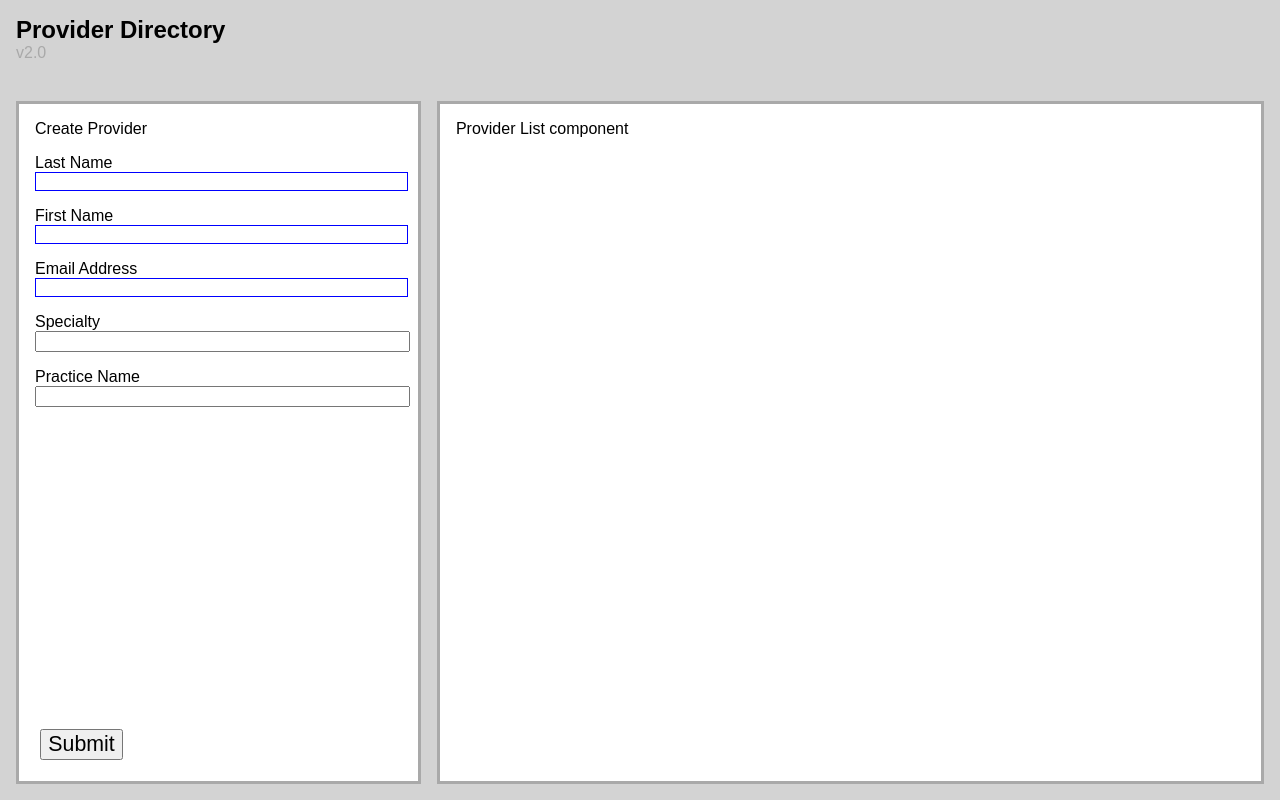
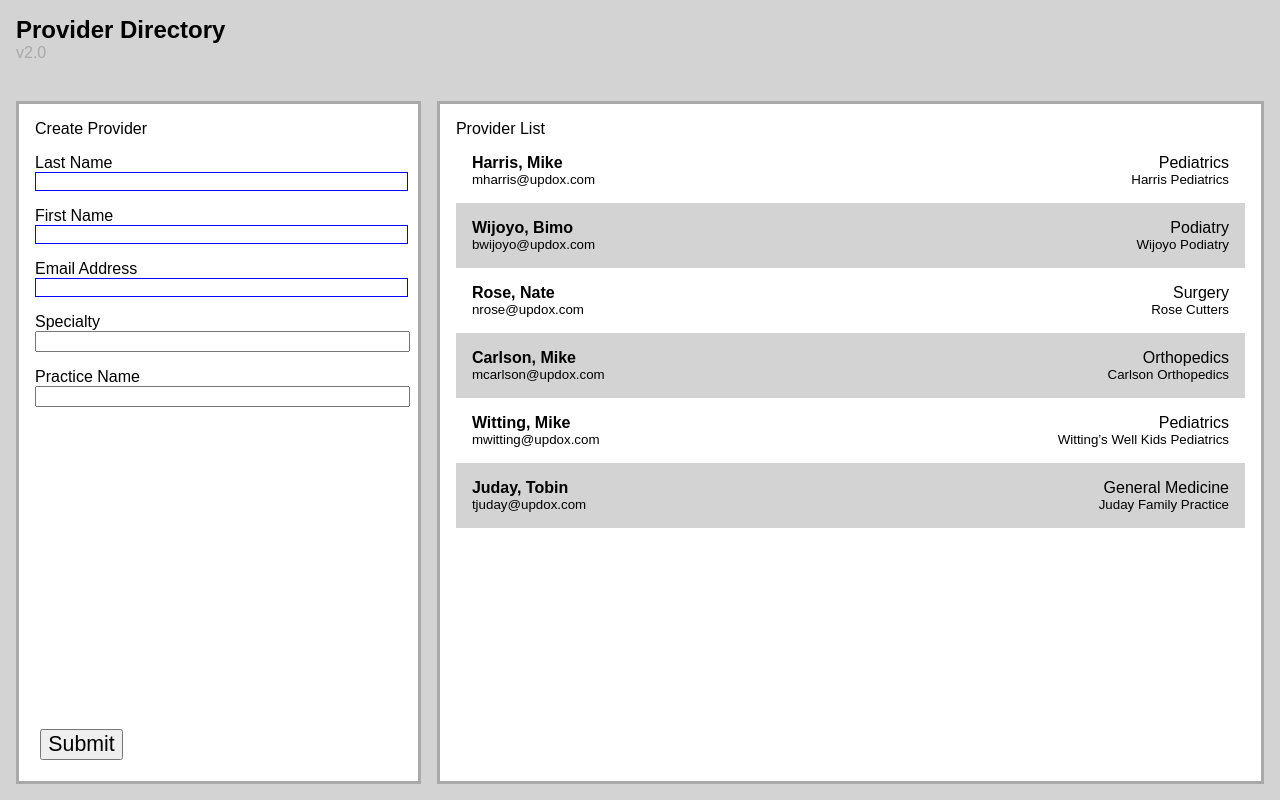
Before and after one commit to DougReeder/provider-directory, a React (Create React App) app: page / in a window 1280 px wide. Built offline with nearby package versions, Linux system fonts and the light colour scheme.

Commit message:
ProviderList displays default array of providers

```diff
--- a/src/App.css
+++ b/src/App.css
@@ -33,6 +33,7 @@
 .wrapper > * {
   margin: 1em;
   background-color: white;
+  overflow-y: scroll;
 }
 @supports (display: flex) {
   .wrapper {
--- a/src/App.js
+++ b/src/App.js
@@ -2,6 +2,51 @@ import React, {Component} from 'react';
 import ProviderCreate from './ProviderCreate';
 import ProviderList from "./ProviderList";
 import './App.css';
+
+const defaultProviders = [
+    {
+        "last_name": "Harris",
+        "first_name": "Mike",
+        "email_address": "mharris@updox.com",
+        "specialty": "Pediatrics",
+        "practice_name": "Harris Pediatrics"
+    },
+    {
+        "last_name": "Wijoyo",
+        "first_name": "Bimo",
+        "email_address": "bwijoyo@updox.com",
+        "specialty": "Podiatry",
+        "practice_name": "Wijoyo Podiatry"
+    },
+    {
+        "last_name": "Rose",
+        "first_name": "Nate",
+        "email_address": "nrose@updox.com",
+        "specialty": "Surgery",
+        "practice_name": "Rose Cutters"
+    },
+    {
+        "last_name": "Carlson",
+        "first_name": "Mike",
+        "email_address": "mcarlson@updox.com",
+        "specialty": "Orthopedics",
+        "practice_name": "Carlson Orthopedics"
+    },
+    {
+        "last_name": "Witting",
+        "first_name": "Mike",
+        "email_address": "mwitting@updox.com",
+        "specialty": "Pediatrics",
+        "practice_name": "Witting’s Well Kids Pediatrics"
+    },
+    {
+        "last_name": "Juday",
+        "first_name": "Tobin",
+        "email_address": "tjuday@updox.com",
+        "specialty": "General Medicine",
+        "practice_name": "Juday Family Practice"
+    }
+];
 
 class App extends Component {
     render() {
@@ -21,7 +66,9 @@ class App extends Component {
                         "Cardiovascular Disease",
                         "Dermatology"
                     ] }}/>
-                    <ProviderList/>
+                    <ProviderList {... {
+                        providers: defaultProviders
+                    }}/>
                 </main>
             </div>
         );
--- a/src/ProviderList.css
+++ b/src/ProviderList.css
@@ -1,3 +1,40 @@
 .ProviderList {
     padding: 1em;
 }
+
+div.provider {
+    padding: 1em;
+}
+
+div.provider:nth-child(even) {
+    background-color: lightGray;
+}
+
+
+.flex-row {
+    /* styling for old browsers goes here */
+}
+.flex-row > * {
+    /* styling for old browsers goes here */
+}
+.flex-row > *:last-child {
+    text-align: right;
+}
+
+@supports (display: flex) {
+    .flex-row {
+        display: flex;
+        align-content: stretch;
+    }
+    .flex-row > * {
+        flex: 1 1 auto;
+    }
+}
+
+.provider-name {
+    font-weight: bold;
+}
+
+.secondary-info {
+    font-size: smaller;
+}
--- a/src/ProviderList.js
+++ b/src/ProviderList.js
@@ -3,17 +3,33 @@ import PropTypes from 'prop-types';
 import './ProviderList.css';
 
 class ProviderList extends Component {
-    constructor(props) {
-        super(props);
-    }
-
     render() {
         return (
             <div className="ProviderList">
-                <div>Provider List component</div>
+                <div>Provider List</div>
+                <div>
+                    {this.props.providers.map((provider, i) => {
+                        return (
+                            <div className="provider" key={i}>
+                                <div className="flex-row">
+                                    <div className="provider-name">{provider.last_name}, {provider.first_name}</div>
+                                    <div>{provider.specialty}</div>
+                                </div>
+                                <div className="flex-row secondary-info">
+                                    <div>{provider.email_address}</div>
+                                    <div>{provider.practice_name}</div>
+                                </div>
+                            </div>
+                        )
+                    })}
+                </div>
             </div>
         )
     }
 }
 
+ProviderList.propTypes = {
+    providers: PropTypes.arrayOf(PropTypes.object).isRequired,
+};
+
 export default ProviderList;
```
Also changed, not shown: 1 other file (tests, documents, lock files or other folders).
